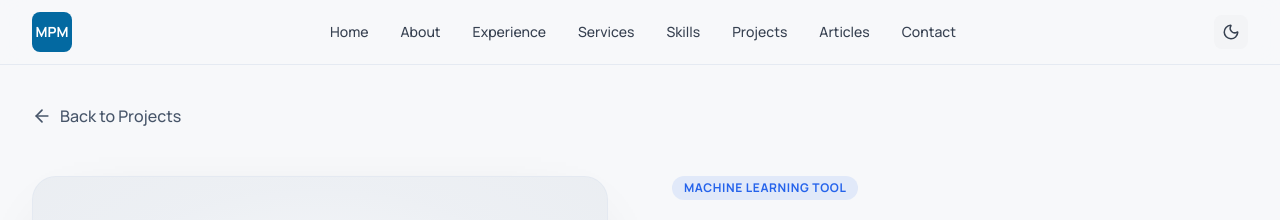
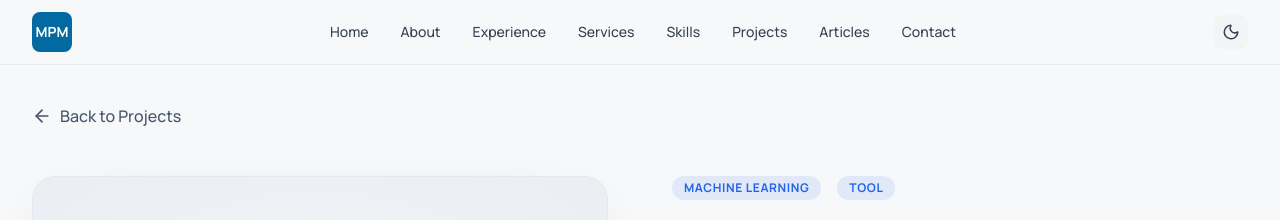
Before and after one commit to micpana/Michael-Panashe-Mudimbu-Portfolio-V2, a React (Vite) app: page /project/1 in a window 1280 px wide. Shown: the top 220 px of the page. Built offline with nearby package versions, Linux system fonts and the light colour scheme.

Commit message:
Render distinct category labels on project details

```diff
--- a/src/pages/ProjectDetail.tsx
+++ b/src/pages/ProjectDetail.tsx
@@ -6,7 +6,7 @@ import { ArrowLeft, ExternalLink, Github, Layers, BriefcaseBusiness } from 'luci
 import ImageGallery from '../components/ImageGallery';
 import { ProjectsData } from '../data/projects_data_lazy';
 import { slugify } from '../utils/slugify';
-import { getBuildApproach, getProjectContext } from '../utils/projectMetadata';
+import { getBuildApproach, getProjectCategories, getProjectContext } from '../utils/projectMetadata';
 
 ReactGA.initialize("G-1KT6SKGTKG");
 
@@ -84,7 +84,7 @@ const ProjectDetail: React.FC = () => {
               {/* Title and Category */}
               <section>
                 <div className="flex items-center gap-4 mb-4">
-                  {Array.from(new Set([...(project.categories ?? []), project.category])).map((category) => (
+                  {getProjectCategories(project).map((category) => (
                     <span key={category} className="px-3 py-1 bg-blue-600/10 text-blue-600 dark:bg-blue-600/20 dark:text-blue-400 text-xs font-bold tracking-wider rounded-full uppercase">
                       {category}
                     </span>
```
